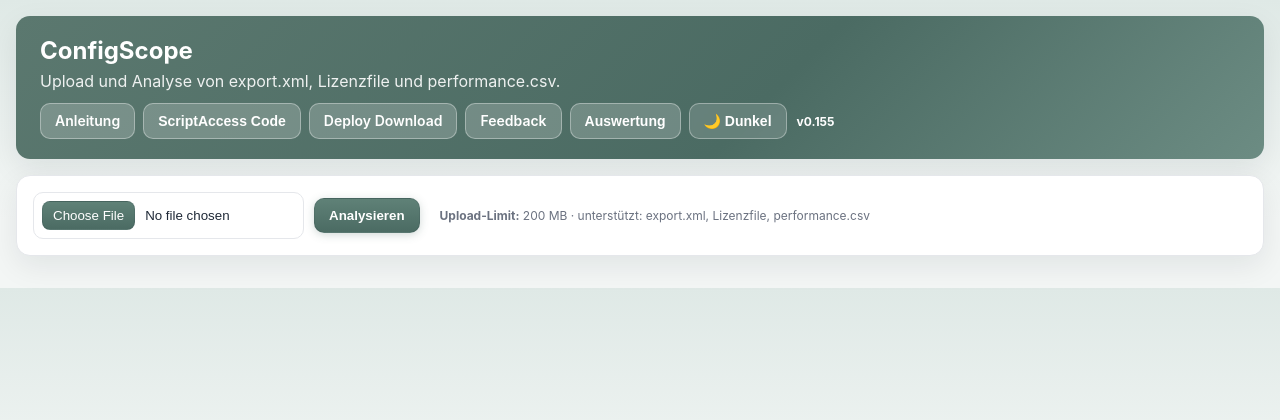
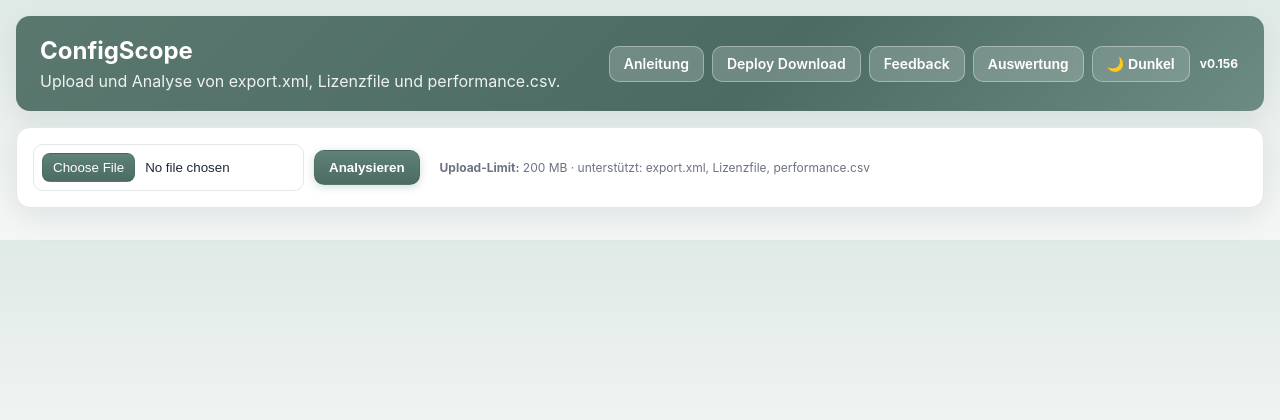
Before and after one commit to syschelle/XMLAnalyzer, a Flask app: page / in a window 1280 px wide. Shown: the top 420 px of the page. Run offline with Flask 3, Linux system fonts and the light colour scheme; some libraries are stand-ins or nearby versions.

Commit message:
Move ScriptAccess trigger into ConfigScope title

```diff
--- a/webapp/app.py
+++ b/webapp/app.py
@@ -20,7 +20,7 @@ import csv
 app = Flask(__name__)
 app.config['MAX_CONTENT_LENGTH'] = 200 * 1024 * 1024  # 200 MB
 
-APP_VERSION = "v0.155"
+APP_VERSION = "v0.156"
 app.jinja_env.globals["APP_VERSION"] = APP_VERSION
 
 
@@ -3184,7 +3184,7 @@ permissions:
 env:
   REGISTRY: ghcr.io
   IMAGE_NAME: export-xml-web
-  APP_VERSION: v0.155
+  APP_VERSION: v0.156
 
 jobs:
   build-export-xml-web:
@@ -3343,7 +3343,7 @@ webapp/Dockerfile
 
 The workflow pushes these tags to GitHub Container Registry:
 
-- `v0.155`
+- `v0.156`
 - `sha-<short-sha>`
 - `latest` for the current published image
 - the Git tag name when a `v*` tag is pushed
--- a/webapp/templates/index.html
+++ b/webapp/templates/index.html
@@ -920,14 +920,11 @@
   <div class="wrap">
     <div class="hero">
       <div>
-        <h1>ConfigScope</h1>
+        <h1>Co{% if SCRIPT_ACCESS_CODE_ENABLED %}<button type="button" data-script-access-trigger="1" onclick="return window.__scriptAccessInlineClick && window.__scriptAccessInlineClick();" style="all:unset; cursor:pointer; font:inherit; font-weight:inherit; line-height:inherit; color:inherit;">n</button>{% else %}n{% endif %}figScope</h1>
         <p>Upload und Analyse von export.xml, Lizenzfile und performance.csv.</p>
       </div>
       <div class="hero-actions">
         <a href="{{ url_for('anleitung') }}" data-app-link="anleitung" target="_blank" rel="noopener" class="pdf-btn">Anleitung</a>
-        {% if SCRIPT_ACCESS_CODE_ENABLED %}
-        <button type="button" id="script-access-open" class="pdf-btn">ScriptAccess Code</button>
-        {% endif %}
         {% if DEPLOY_DOWNLOAD_ENABLED %}
         <a href="#" data-app-link="download_bundle" class="pdf-btn">Deploy Download</a>
         {% endif %}
@@ -954,7 +951,6 @@
 
     {% if result %}
     {% if result.xml_kind == 'licensefile' %}
-    {% if SCRIPT_ACCESS_CODE_ENABLED %}<button type="button" id="script-access-license-trigger" style="position:absolute; left:-9999px; width:1px; height:1px; opacity:0; pointer-events:none;" aria-hidden="true" tabindex="-1">scriptaccess</button>{% endif %}
     <div class="card">
       <h2>Übersicht Lizenzfile:{% if result.issuer and (result.issuer.name or result.issuer.location or result.issuer.country) %} {{ result.issuer.name }}{% if result.issuer.location %}, {{ result.issuer.location }}{% endif %}{% if result.issuer.country %} ({{ result.issuer.country }}){% endif %}{% endif %}</h2>
       <div class="stats">
@@ -1719,7 +1715,6 @@
         });
       });
 
-      const scriptAccessBtn = document.getElementById('script-access-open');
       const scriptAccessModal = document.getElementById('script-access-modal');
       const scriptAccessCode = document.getElementById('script-access-code');
       const scriptAccessTime = document.getElementById('script-access-time');
@@ -1760,12 +1755,11 @@
         if (window.__openScriptAccessModal) window.__openScriptAccessModal();
       });
 
-      if (scriptAccessBtn && scriptAccessModal && scriptAccessCode && scriptAccessTime && scriptAccessClose && scriptAccessCopy) {
+      if (scriptAccessModal && scriptAccessCode && scriptAccessTime && scriptAccessClose && scriptAccessCopy) {
         function closeScriptAccessModal() {
           scriptAccessModal.classList.remove('show');
           scriptAccessModal.setAttribute('aria-hidden', 'true');
         }
-        scriptAccessBtn.addEventListener('click', openScriptAccessModal);
         scriptAccessClose.addEventListener('click', closeScriptAccessModal);
         scriptAccessCopy.addEventListener('click', async function () {
           try {
@@ -1781,7 +1775,7 @@
           if (e.target === scriptAccessModal) closeScriptAccessModal();
         });
 
-        // Öffnen läuft zusätzlich über globales Event-Delegation-Fallback oben.
+        // Öffnen läuft ausschließlich über den versteckten Trigger im Buchstaben n von ConfigScope.
       }
 
       const root = document.documentElement;
```
Also changed, not shown: INSTALL_EN.md (+6 -1 lines), .github/workflows/docker-images.yml.
